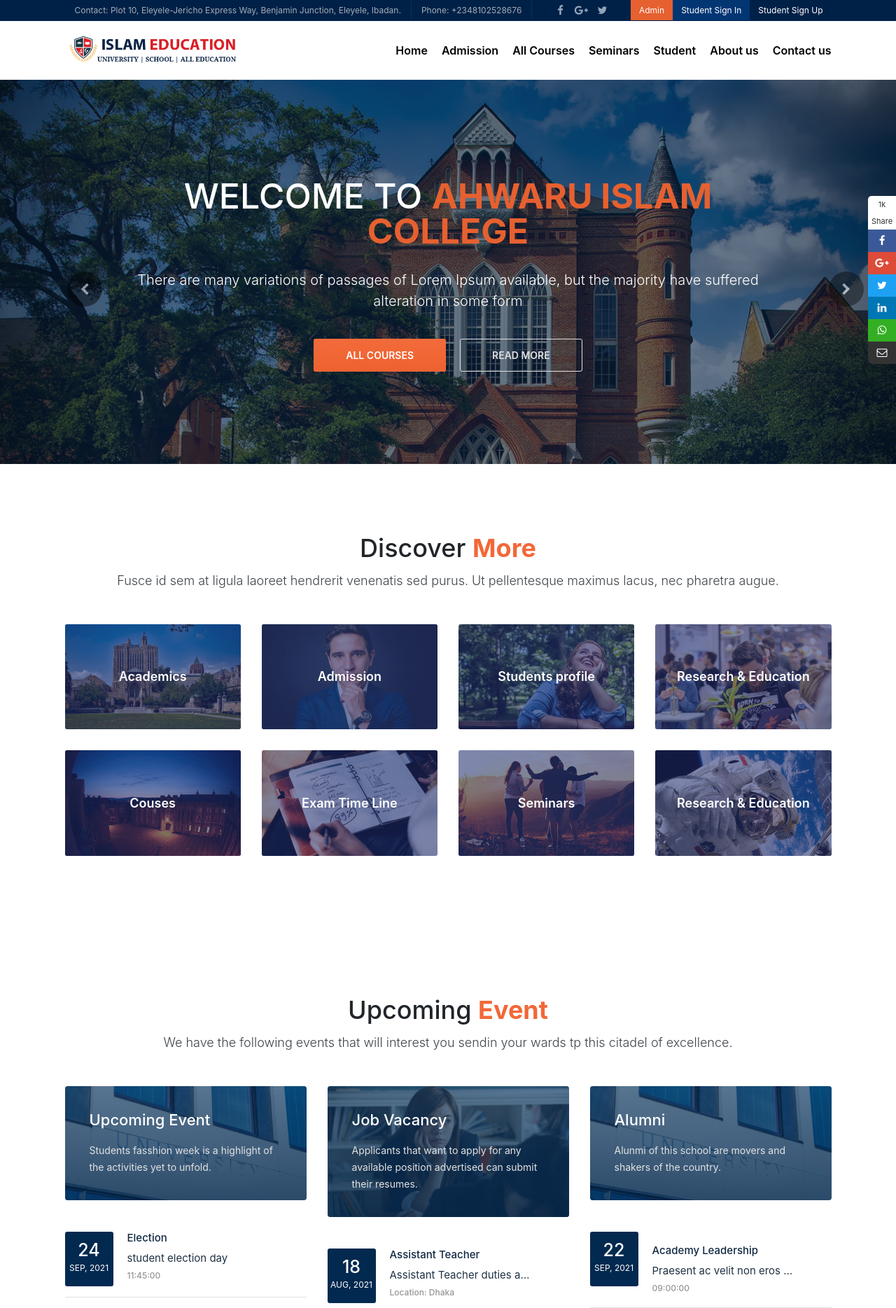
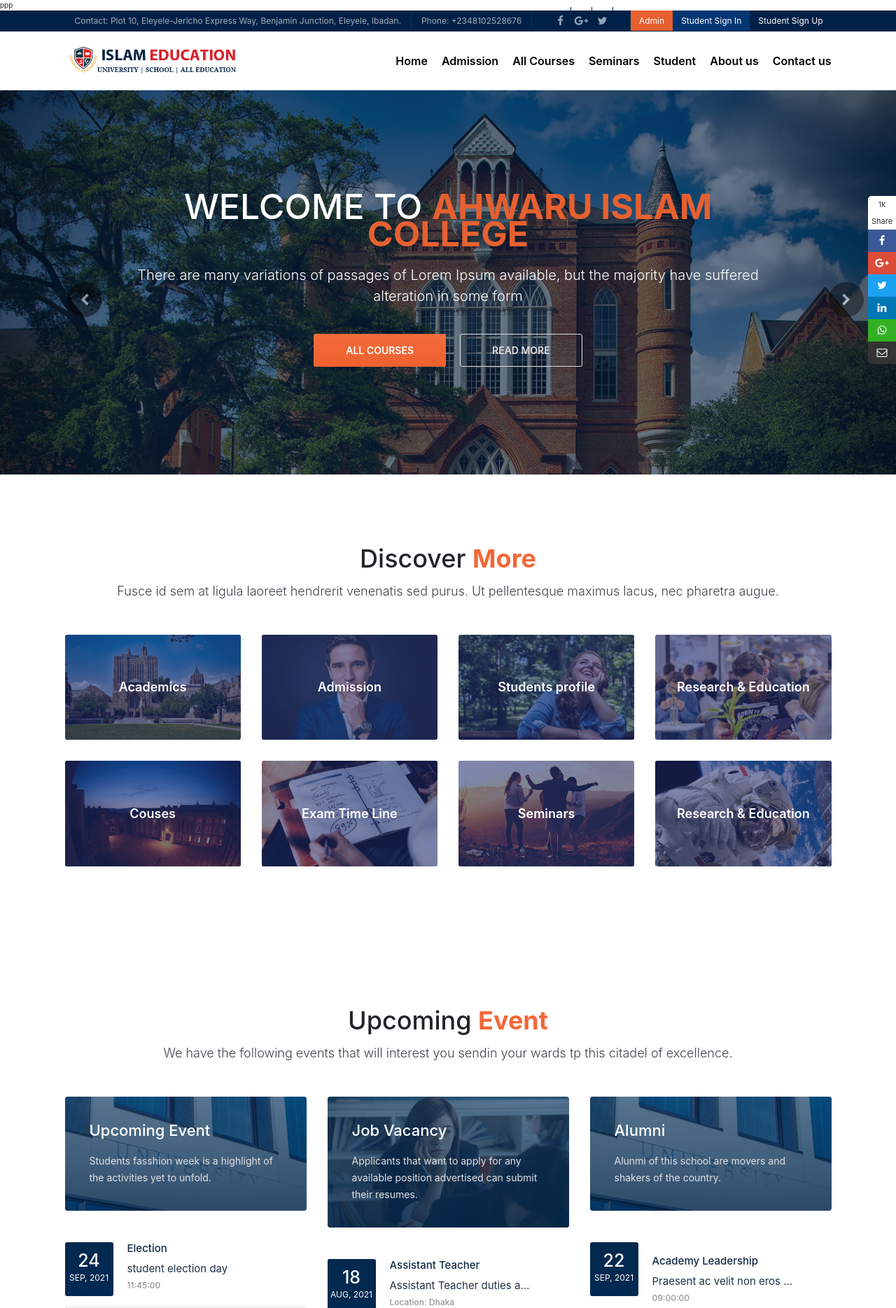
Before and after one commit to thobbierosky/School-Management, a PHP site: page / in a window 1280 px wide. Shown: the top 1869 px of the page at 70% size. Run offline with PHP 8.4, Linux system fonts and the light colour scheme; data comes from the database, SQL or seed files in the repository.

Commit message:
Update index.php

```diff
--- a/index.php
+++ b/index.php
@@ -1,5 +1,6 @@
 
 <?php
+echo "ppp";
 $view = "index";
 include("template.php");
 
```
